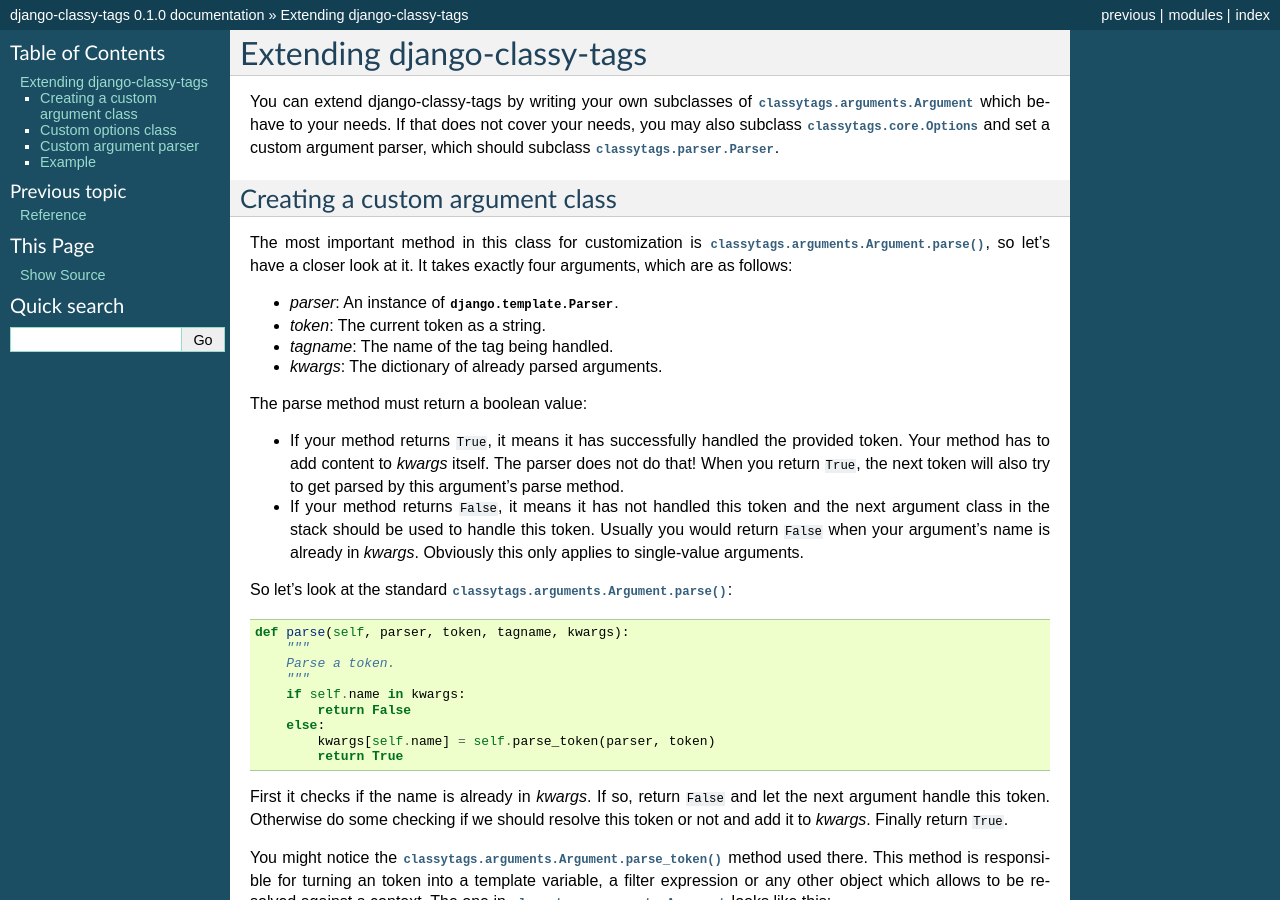
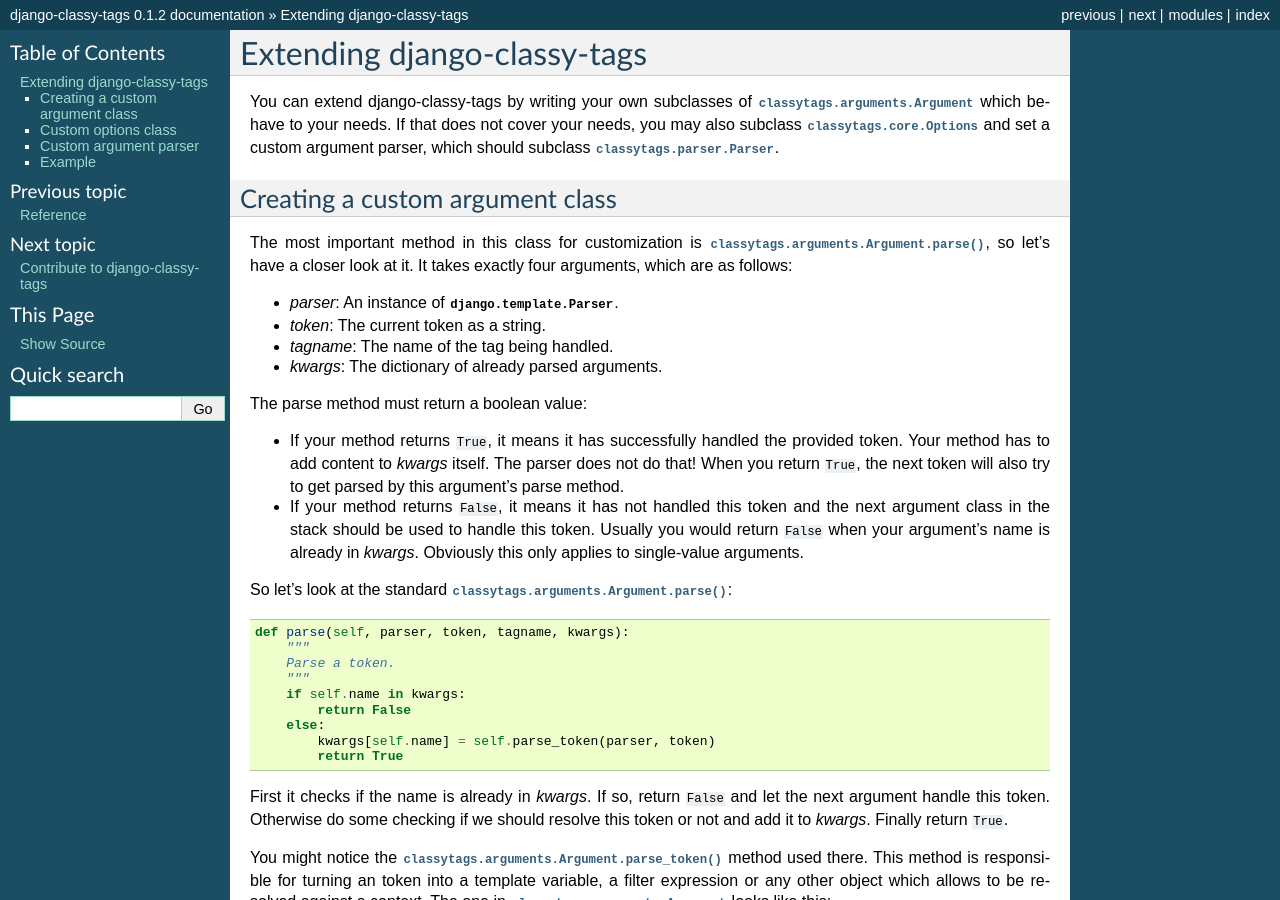
Before and after one commit to django-cms/django-classy-tags, a Sphinx documentation site: the page built from docs/extend.rst, in a window 1280 px wide and 900 px high. Built offline with Sphinx 7.4.7, drawn with Linux system fonts in a browser that asks for light colours; some of the changed text lies outside the part shown.

Commit message:
Added django intersphinx mapping Added contribution documentation Cleaned up benchmark suite

```diff
--- a/docs/conf.py
+++ b/docs/conf.py
@@ -22,7 +22,9 @@
 
 # Add any Sphinx extension module names here, as strings. They can be extensions
 # coming with Sphinx (named 'sphinx.ext.*') or your custom ones.
-extensions = []
+extensions = ["sphinx.ext.intersphinx"]
+
+intersphinx_mapping = {'django': ('http://readthedocs.org/projects/eric/django/docs/', None)}
 
 # Add any paths that contain templates here, relative to this directory.
 templates_path = ['_templates']
@@ -47,7 +49,7 @@
 # The short X.Y version.
 version = '0.1'
 # The full version, including alpha/beta/rc tags.
-release = '0.1.0'
+release = '0.1.2'
 
 # The language for content autogenerated by Sphinx. Refer to documentation
 # for a list of supported languages.
--- a/docs/index.rst
+++ b/docs/index.rst
@@ -29,6 +29,7 @@
     usage
     reference
     extend
+    contribute
 
 Indices and tables
 ==================
```
Also changed, not shown: docs/contribute.rst (added, +50 -0 lines), testdata/__init__.py (+6 -21 lines).
